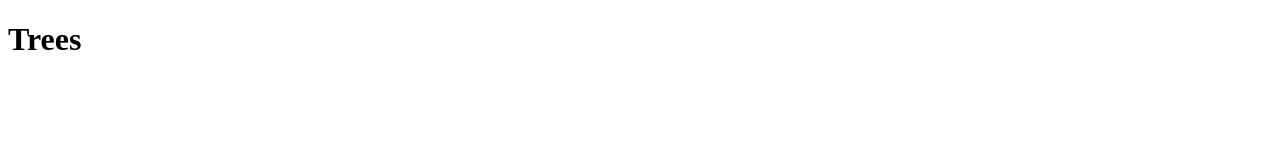
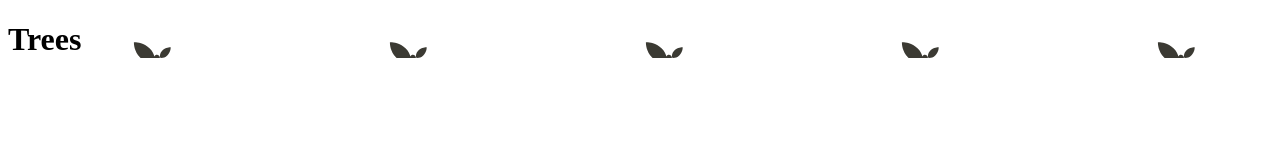
Before and after one commit to paiementstephanie/images-demo, a plain HTML site: page index.html in a window 1280 px wide. Drawn offline with Linux system fonts and the light colour scheme.

Commit message:
added url path to images in css

```diff
--- a/css/main.css
+++ b/css/main.css
@@ -7,5 +7,5 @@ html {
 }
 
 .masthead{
-
+	background-image: url("../images/logo.svg");
 }
```
